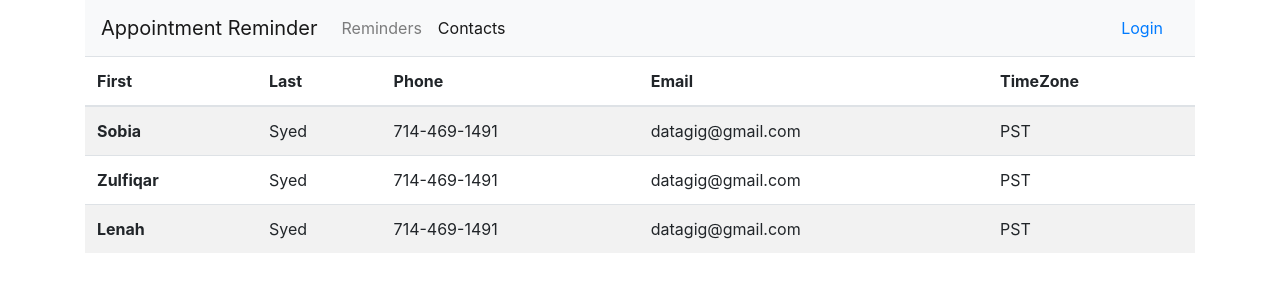
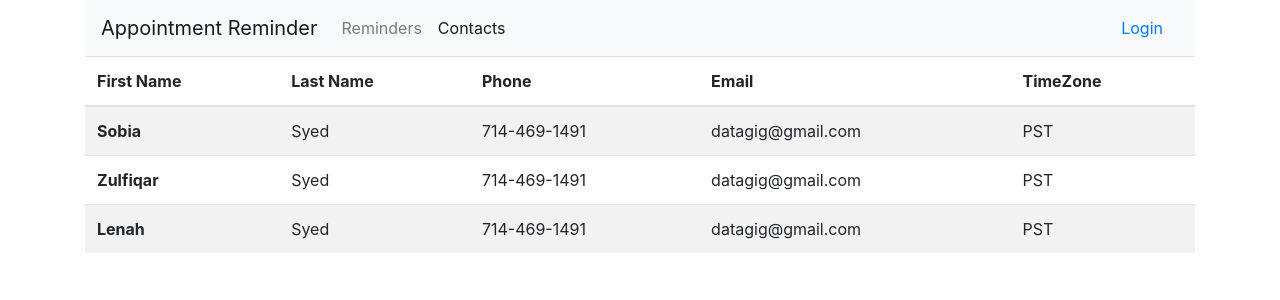
Before and after one commit to zulfiqar11/AppointmentReminder, an Angular app: page /contacts in a window 1280 px wide. Shown: the top 300 px of the page. Built offline with nearby package versions, Linux system fonts and the light colour scheme.

Commit message:
contact page column changes

```diff
--- a/src/app/contacts/contact-list/contact-list.component.html
+++ b/src/app/contacts/contact-list/contact-list.component.html
@@ -3,8 +3,8 @@
         <table class="table table-striped">
             <thead>
               <tr>
-                <th scope="col">First</th>
-                <th scope="col">Last</th>
+                <th scope="col">First Name</th>
+                <th scope="col">Last Name</th>
                 <th scope="col">Phone</th>
                 <th scope="col">Email</th>
                 <th scope="col">TimeZone</th>
```
